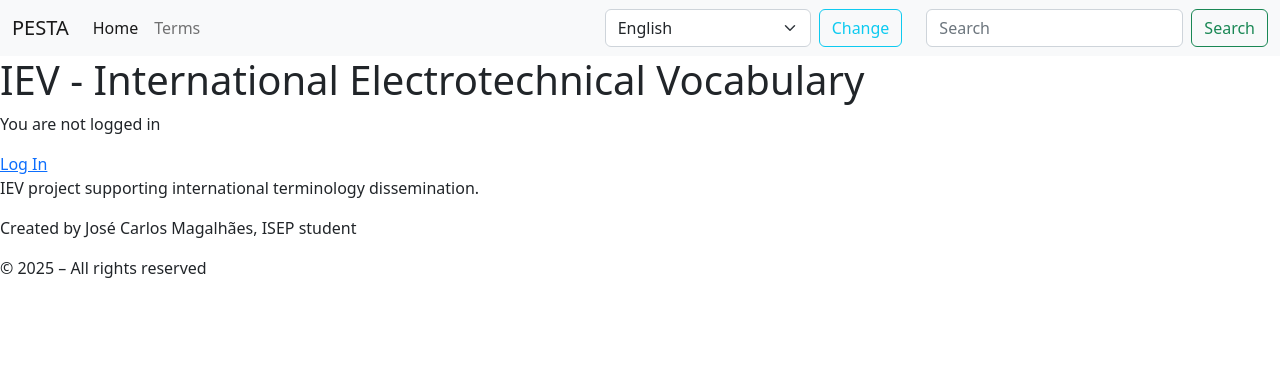
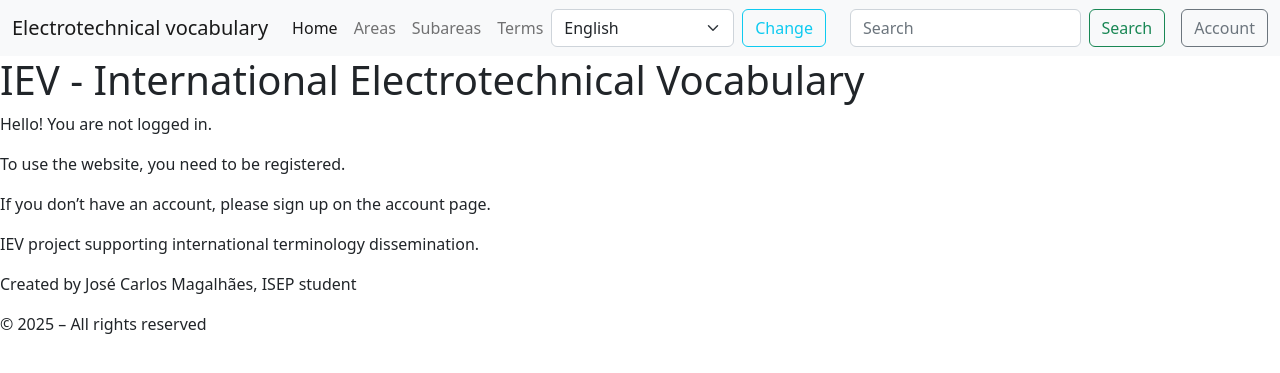
Before and after one commit to josecarlossm13/pesta-plataforma, a Django app: page / in a window 1280 px wide. Shown: the top 373 px of the page. Run offline with Django 5.2, Linux system fonts and the light colour scheme; some libraries are stand-ins or nearby versions.

Commit message:
Adicionado o .gitignore, alguns botoes na navbar, pagina de utilizador

```diff
--- a/accounts/urls.py
+++ b/accounts/urls.py
@@ -1,7 +1,9 @@
 # accounts/urls.py
 from django.urls import path
 from .views import SignUpView
+from django.views.generic.base import TemplateView
 
 urlpatterns = [
     path('signup/', SignUpView.as_view(), name='signup'),
+    path('account/', TemplateView.as_view(template_name="account.html"), name='account')
 ]
--- a/plataforma/urls.py
+++ b/plataforma/urls.py
@@ -21,20 +21,16 @@ from django.conf import settings            # Importa as configurações do Djan
 from django.conf.urls.static import static
 #from ..core import views
 from django.views.generic.base import TemplateView
+from django.contrib.auth import views as auth_views
+
 urlpatterns = [
     path('admin/', admin.site.urls),                        # Define a URL para aceder à interface de administração do Django.
+    path('accounts/', include('django.contrib.auth.urls')),
+    path('accounts/login/', auth_views.LoginView.as_view(), name='login'),
     path('accounts/', include('accounts.urls')),
-
     path('core/', include('core.urls')),
-
     path("i18n/", include("django.conf.urls.i18n")),
-    path('accounts/', include('django.contrib.auth.urls')),
     path('', TemplateView.as_view(template_name="home.html"), name='home'),
-    # path('areas/', area_list, name='area_list'),             # URL para a lista das áreas
-    # path('areas/<str:area_id>/', area_detail, name='area_detail'),  # URL para detalhes da área
-    # path('subareas/', subareas_list, name='subareas_list'),
-    # path('terms/', views.term_list, name='term_list'),
-    # path('terms/<str:ref>/', TermDetailView.as_view(), name='term_detail'),
     path('ckeditor/', include('ckeditor_uploader.urls')),   # Inclui as URLs do CKEditor para permitir uploads e outras funcionalidades.
 ]
 
--- a/templates/base.html
+++ b/templates/base.html
@@ -25,7 +25,7 @@ Blocos {% block %} para cada página inserir conteúdo
 <header>
     <nav class="navbar navbar-expand-lg bg-light">
         <div class="container-fluid">
-            <a class="navbar-brand" href="#">PESTA</a>
+            <a class="navbar-brand" href="#">Electrotechnical vocabulary</a>
             <button class="navbar-toggler" type="button" data-bs-toggle="collapse"
                     data-bs-target="#navbarSupportedContent" aria-controls="navbarSupportedContent"
                     aria-expanded="false" aria-label="Toggle navigation">
@@ -34,8 +34,8 @@ Blocos {% block %} para cada página inserir conteúdo
             <div class="collapse navbar-collapse" id="navbarSupportedContent">
                 <ul class="navbar-nav me-auto mb-2 mb-lg-0">
                     <li class="nav-item"><a class="nav-link active" aria-current="page" href="{% url 'home' %}">{% trans "Home" %}</a></li>
-{#                    <li class="nav-item"><a class="nav-link" href="{% url 'area_list' %}">{% trans "Areas" %}</a></li>#}
-{#                    <li class="nav-item"><a class="nav-link" href="{% url 'subareas_list' %}">{% trans "Subareas" %}</a></li>#}
+                    <li class="nav-item"><a class="nav-link" href="{% url 'area_list' %}">{% trans "Areas" %}</a></li>
+                    <li class="nav-item"><a class="nav-link" href="{% url 'subareas_list' %}">{% trans "Subareas" %}</a></li>
                     <li class="nav-item"><a class="nav-link" href="{% url 'term-list' %}">{% trans "Terms" %}</a></li>
                 </ul>
                 <form class="d-flex me-4" action="{% url 'set_language' %}" method="post">
@@ -56,6 +56,17 @@ Blocos {% block %} para cada página inserir conteúdo
                     <input name="q" class="form-control me-2" type="search" placeholder="Search" aria-label="Search">
                     <button class="btn btn-outline-success" type="submit">{% trans "Search" %}</button>
                 </form>
+                {% if user.is_authenticated %}
+                    <div class="d-flex align-items-center ms-3">
+                        <a class="btn btn-outline-primary" href="{% url 'account' %}">
+                            {{ user.username }}
+                        </a>
+                    </div>
+                {% else %}
+                    <div class="d-flex align-items-center ms-3">
+                        <a class="btn btn-outline-secondary" href="{% url 'account' %}">{% trans "Account" %}</a>
+                    </div>
+                {% endif %}
             </div>
         </div>
     </nav>
@@ -69,6 +80,9 @@ Blocos {% block %} para cada página inserir conteúdo
 </main>
 
 <footer>
+
+    <p></p>
+    <p>{% trans "IEV project supporting international terminology dissemination." %}</p>
     <p>{% trans "Created by José Carlos Magalhães, ISEP student" %}</p>
     <p>&copy; 2025 – {% trans "All rights reserved" %}</p>
 </footer>
--- a/templates/home.html
+++ b/templates/home.html
@@ -13,17 +13,14 @@ Herda de configurações de base.html
     {% if user.is_authenticated %}
         <p>Hello {{ user.username }}!</p>
 
-        <p><a href="{% url 'password_change' %}">Password Change</a></p>
-
-        <form action="{% url 'logout' %}" method="post">
-        {% csrf_token %}
-        <p><button type="submit">Log Out</button></p>
-        </form>
 
     {% else %}
 
-    <p>You are not logged in</p>
-    <a href="{% url 'login' %}">Log In</a>
+        <p>Hello! You are not logged in.</p>
+        <p>To use the website, you need to be registered.</p>
+        <p>If you don’t have an account, please sign up on the account page.</p>
+
+
     {% endif %}
 
     {% comment %}<nav>
@@ -34,6 +31,6 @@ Herda de configurações de base.html
     </nav>{% endcomment %}
 
     <section>
-        <p>{% trans "IEV project supporting international terminology dissemination." %}</p>
+        <p></p>
     </section>
 {% endblock %}
```
Also changed, not shown: core/views.py (+8 -2 lines), templates/account.html (added, +46 -0 lines), templates/registration/login.html (+4 -3 lines), 1 other file.
